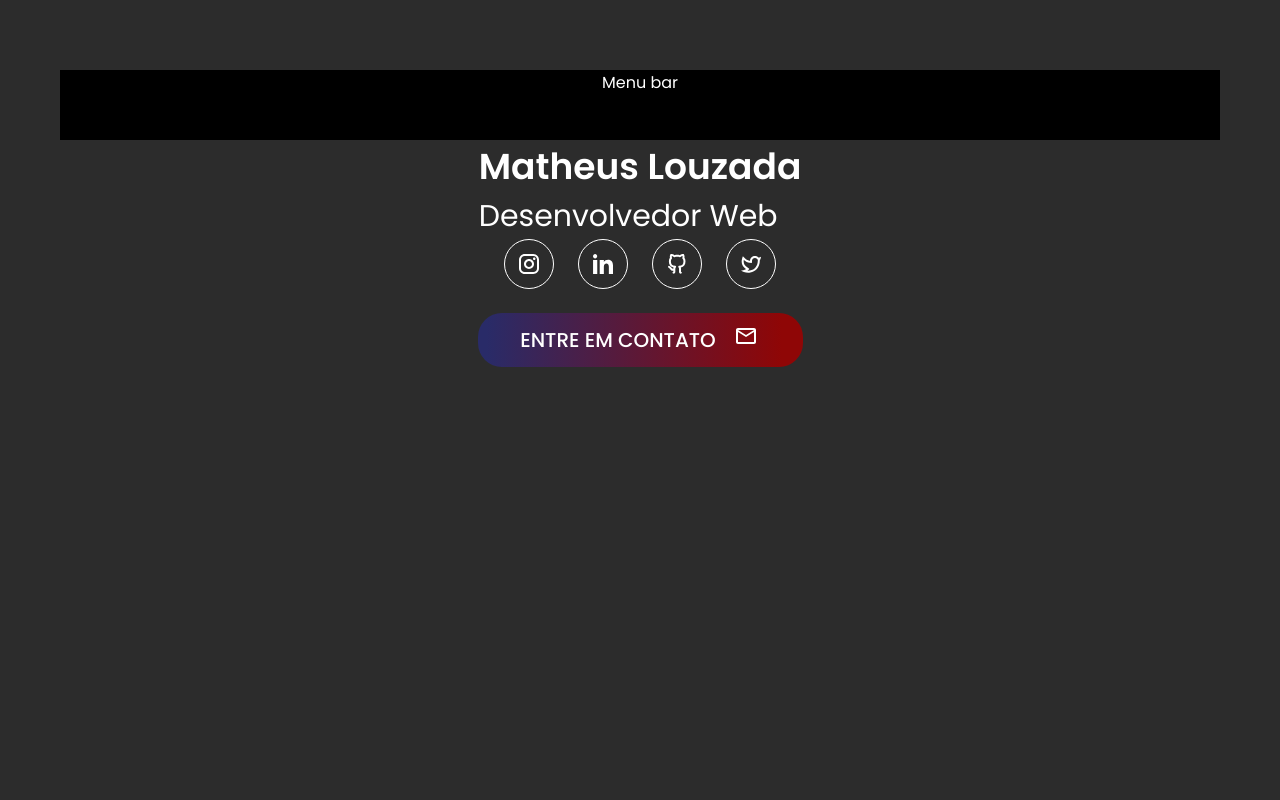
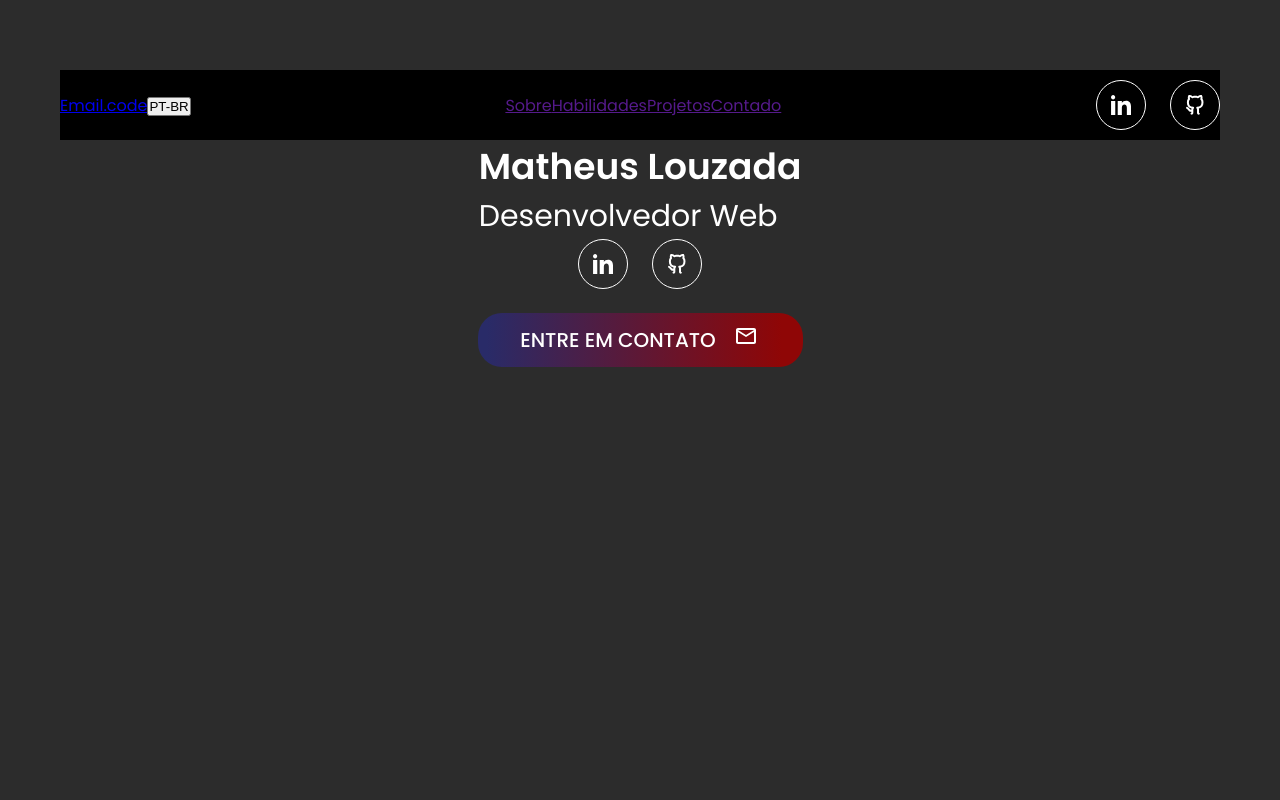
Before and after one commit to mtlouzada/my-portfolio, a Next.js app: page / in a window 1280 px wide. Shown: the top 800 px of the page. Built offline with nearby package versions, Linux system fonts and the light colour scheme.

Commit message:
feat: create links for menu bar, and start style syntax

```diff
--- a/src/app/components/menu/menu.scss
+++ b/src/app/components/menu/menu.scss
@@ -3,5 +3,8 @@
     max-width: 1320px;
     width: 100%;
     height: 70px;
-    text-align: center;
+
+    display: flex;
+    align-items: center;
+    justify-content: space-between;
 }
--- a/src/app/components/menu/menu.tsx
+++ b/src/app/components/menu/menu.tsx
@@ -1,8 +1,26 @@
+import { SocialBtns } from '../social-btns/social-btns';
 import './menu.scss';
 
 export function Menu() {
     return(
-        <div className='container-menu'>Menu bar</div>
+        <div className='container-menu'>
+
+            <div className='Logo'>
+                <a href="mailto">Email.code</a>
+                <button>PT-BR</button>
+            </div>
+
+            <div className="nav-bar">
+                <a href="">Sobre</a>
+                <a href="">Habilidades</a>
+                <a href="">Projetos</a>
+                <a href="">Contado</a>
+            </div>
+
+            <div className="Redes-sociais">
+                <SocialBtns/>
+            </div>
+        </div>
 
     );
 }
--- a/src/app/components/social-btns/social-btns.tsx
+++ b/src/app/components/social-btns/social-btns.tsx
@@ -8,18 +8,14 @@ import "./social-btns.scss"
 export function SocialBtns() {
     return(
         <div className="social">
-            <a href="https://www.instagram.com/mt.louzada/" target="black">
-                <InstaIcon/>
-            </a>
+
             <a href="https://www.linkedin.com/in/matheus-louzadaa/" target="black">
                 <LinkedinIcon/>
             </a>
             <a href="https://github.com/mtlouzada" target="black">
                 <GithubIcon/>
             </a>
-            <a href="https://x.com/mt_lou_zada" target="black">
-                <TwitterIcon/>
-            </a>
+
         </div>
     )
 }
```
